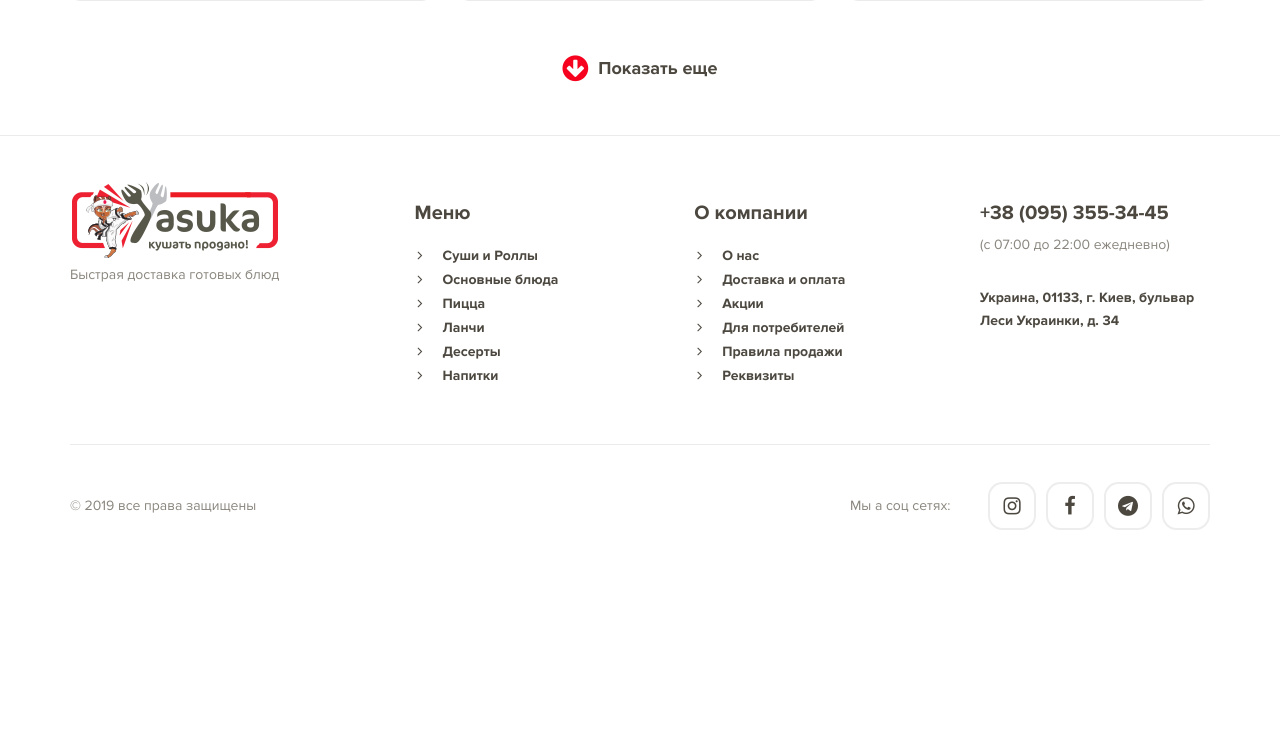
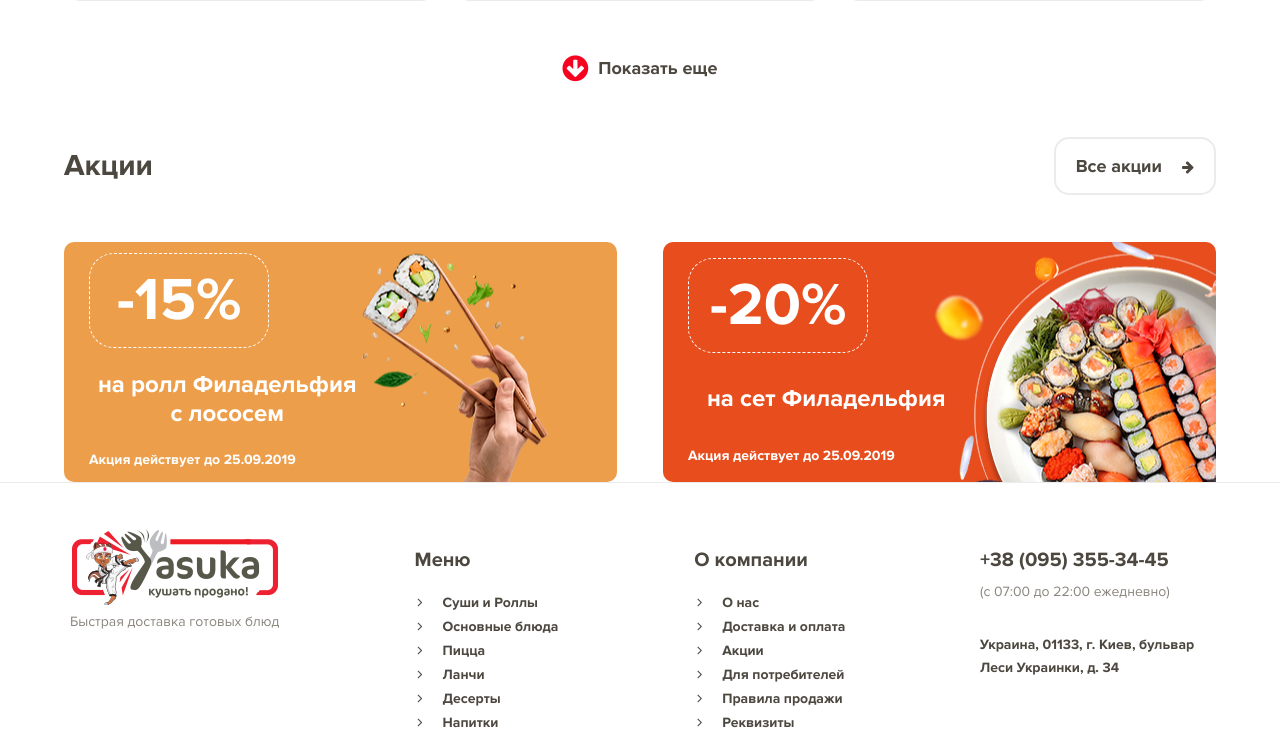
Before and after one commit to antonredko/Yasuka-Shop, a PHP site: page / in a window 1280 px wide. Shown: the part 2286-3016 px from the top of the page. Before the commit the page ends 2816 px from the top, so only its background shows below. Run offline with PHP 8.4, Linux system fonts and the light colour scheme.

Commit message:
strocks on main-page are already

```diff
--- a/css/common.css
+++ b/css/common.css
@@ -34,6 +34,12 @@ a{
 }
 .bgr-wh{
     background: #ffffff;
+}
+.t-al-cen{
+    text-align: center;
+}
+.t-al-jus{
+    text-align: justify;
 }
 
 /*------------------------------ Флексы ------------------------------*/
@@ -105,8 +111,14 @@ a{
 .s40{
     font-size: 40px;
 }
+.s60{
+    font-size: 60px;
+}
 .h20{
     line-height: 20px;
+}
+.h22{
+    line-height: 22px;
 }
 .h23{
     line-height: 23px;
@@ -129,9 +141,3 @@ a{
 .h96{
     line-height: 96px;
 }
-.t-al-cen{
-    text-align: center;
-}
-.t-al-jus{
-    text-align: justify;
-}
--- a/css/delivery.css
+++ b/css/delivery.css
@@ -41,7 +41,8 @@
     -o-border-radius: 35px;
 }
 .deliv+div>div>a:hover{
-    opacity: .6;
+    background: #ffffff;
+    color: #e70013;
 }
 .deliv+div>div>a, .deliv+div>div>p{
     color: #ffffff;
--- a/css/main.css
+++ b/css/main.css
@@ -245,6 +245,66 @@ header>div:last-child{
     -o-border-radius: 15px;
 }
 
+/*------------------------------ Акции ------------------------------*/
+.stocks{
+    margin-bottom: 45px;
+}
+.stocksAll{
+    padding: 15px 20px;
+    border: 2px solid #ebebeb;
+    border-radius: 15px;
+    -webkit-border-radius: 15px;
+    -moz-border-radius: 15px;
+    -ms-border-radius: 15px;
+    -o-border-radius: 15px;
+}
+.stocksAll>i{
+    margin-left: 20px;
+}
+.stocksAll:hover{
+    border: 2px solid #ed2132;
+    background: #ed2132;
+    color: #ffffff;
+}
+.stock{
+    width: 48%;
+    height: 240px;
+    border-radius: 10px;
+    -webkit-border-radius: 10px;
+    -moz-border-radius: 10px;
+    -ms-border-radius: 10px;
+    -o-border-radius: 10px;
+}
+.stock:first-child{
+    background: #ed9e4b;
+}
+.stock:first-child>div{
+    background: center right url(../img/strock-1.png) no-repeat;
+}
+.stock:nth-child(2){
+    background: #e84d1d;
+}
+.stock:nth-child(2)>div{
+    background: center right url(../img/strock-2.png) no-repeat;
+}
+.stock>div>div{
+    width: 50%;
+    padding-left: 25px;
+}
+.stock>div>div>p{
+    color: #ffffff;
+}
+.strock-num{
+    width: 50%;
+    padding: 10px 20px;
+    border: 1px dashed #ffffff;
+    border-radius: 25px;
+    -webkit-border-radius: 25px;
+    -moz-border-radius: 25px;
+    -ms-border-radius: 25px;
+    -o-border-radius: 25px;
+}
+
 /*------------------------------ Футер ------------------------------*/
 footer{
     height: 431px;
--- a/pages/main.php
+++ b/pages/main.php
@@ -31,6 +31,34 @@
             <button class="showMore font-b dark s18 h24 d-flex al-cen"><i class="fa fa-arrow-circle-down" aria-hidden="true"></i>Показать еще</button>
         </div> -->
     </div>
+    <div class="w-inh d-flex col al-cen">
+        <div class="stocks w1152_pad9 d-flex j-btw al-cen">
+            <p class="font-b dark s30 h62">Акции</p>
+            <a class="stocksAll bgr-wh font-b dark s18 h24" href="#" target="_blank">
+                Все акции<i class="fa fa-arrow-right s14" aria-hidden="true"></i>
+            </a>
+        </div>
+        <div class="w1152_pad9 d-flex j-btw al-cen">
+            <div class="stock">
+                <div class="w100 h-inh">
+                    <div class="h-inh d-flex col j-ar">
+                        <p class="strock-num t-al-cen font-b s60">-15%</p>
+                        <p class="t-al-cen font-b s24 h29">на ролл Филадельфия с лососем</p>
+                        <p class="font-b s14 h22">Акция действует до 25.09.2019</p>
+                    </div>
+                </div>
+            </div>
+            <div class="stock">
+                <div class="w100 h-inh">
+                    <div class="h-inh d-flex col j-ar">
+                        <p class="strock-num t-al-cen font-b s60">-20%</p>
+                        <p class="t-al-cen font-b s24 h29">на сет Филадельфия</p>
+                        <p class="font-b s14 h22">Акция действует до 25.09.2019</p>
+                    </div>
+                </div>
+            </div>
+        </div>
+    </div>
     <script type="module">
         import {querySelect} from '../script/common.js';
         querySelect('title').innerHTML = querySelect('title').innerHTML + ' - Главная';
```
Also changed, not shown: img/strock-1.png (added), img/strock-2.png (added).
